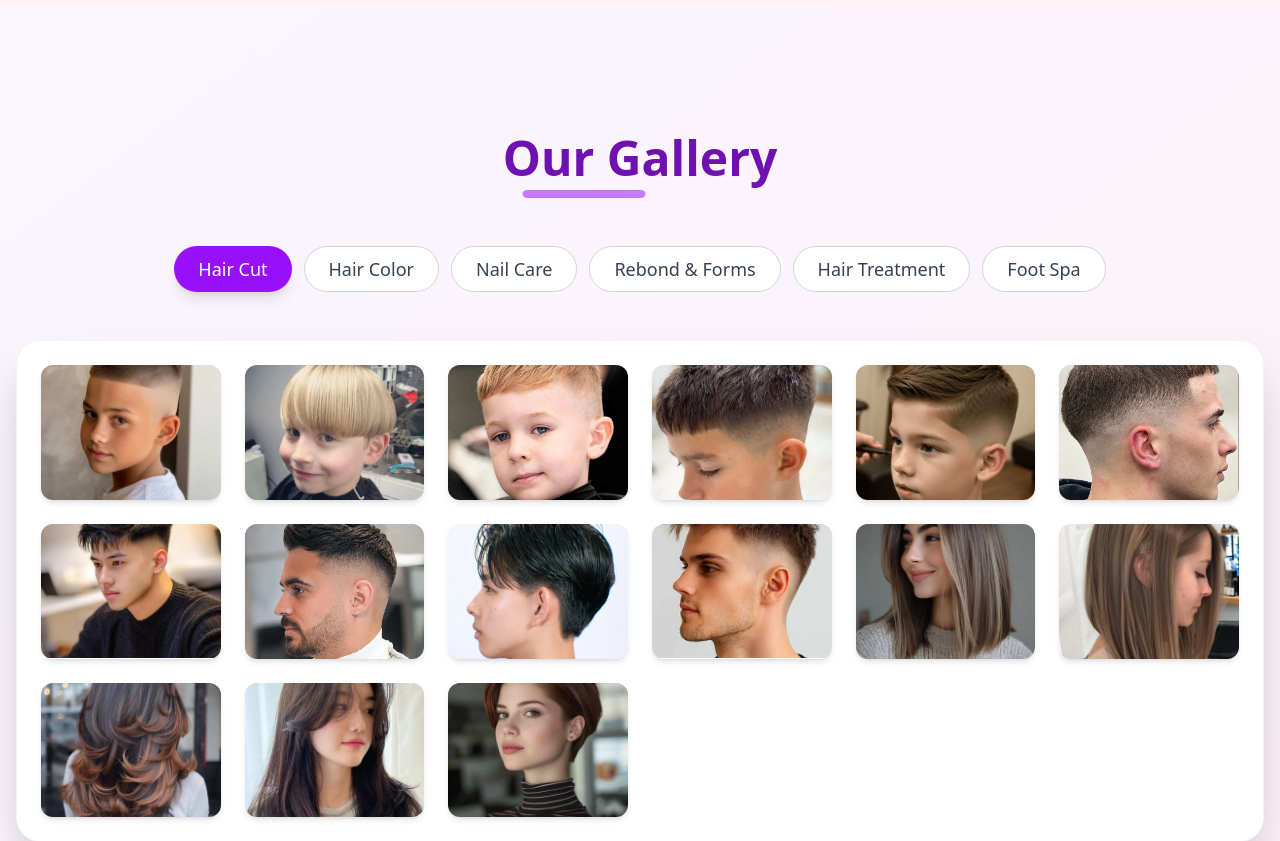
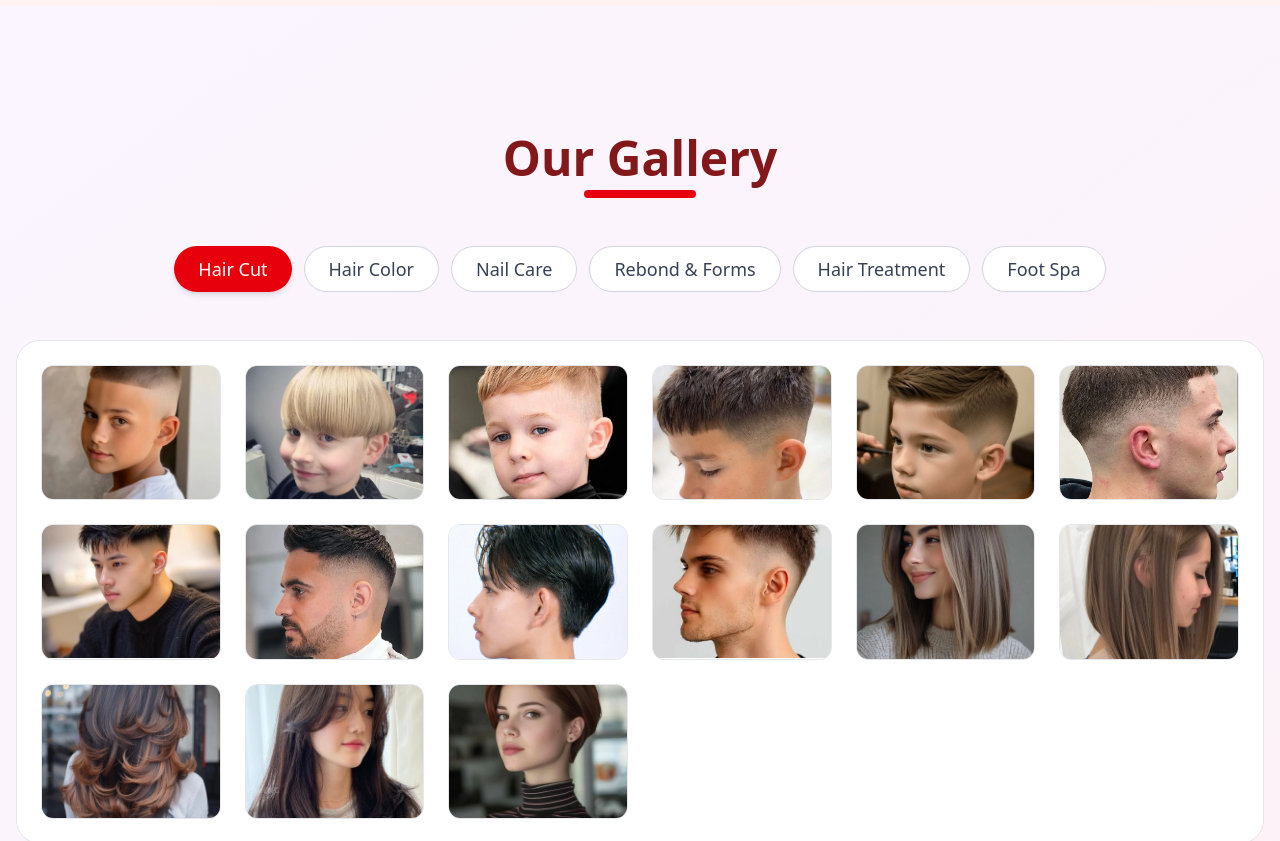
Before and after one commit to ryndngl/Salon_Website, a React (Vite) app: page / in a window 1280 px wide. Shown: the part 2200-3041 px from the top of the page. Built offline with nearby package versions, Linux system fonts and the light colour scheme.

Commit message:
Update Gallery: change to red theme, remove hover text, and flatten cards

```diff
--- a/src/components/Gallery.jsx
+++ b/src/components/Gallery.jsx
@@ -100,9 +100,9 @@ function Gallery() {
   return (
     <section id="gallery" className="py-12 sm:py-16 md:py-20 lg:py-32 bg-gradient-to-br from-purple-50 to-pink-50">
       <div className="container mx-auto px-4 text-center max-w-7xl">
-        <h2 className="text-3xl sm:text-4xl md:text-5xl font-extrabold text-purple-800 mb-8 sm:mb-10 md:mb-12 relative pb-4">
+        <h2 className="text-3xl sm:text-4xl md:text-5xl font-extrabold text-red-900 mb-8 sm:mb-10 md:mb-12 relative pb-4">
           <span className="relative z-10">Our Gallery</span>
-          <span className="absolute left-1/2 transform -translate-x-1/2 bottom-0 w-20 sm:w-24 md:w-28 h-2 bg-purple-500 rounded-full animate-pulse-light"></span>
+          <span className="absolute left-1/2 transform -translate-x-1/2 bottom-0 w-20 sm:w-24 md:w-28 h-2 bg-red-600 rounded-full"></span>
         </h2>
 
         {/* Category Filters */}
@@ -112,7 +112,7 @@ function Gallery() {
               key={cat}
               onClick={() => setFilter(cat)}
               className={`py-2 px-4 sm:px-5 md:px-6 rounded-full text-sm sm:text-base md:text-lg font-medium transition-all duration-300 ease-in-out
-                ${filter === cat ? "bg-purple-600 text-white shadow-lg hover:bg-purple-700" : "bg-white text-gray-700 border border-gray-300 hover:bg-gray-100"}`}
+                ${filter === cat ? "bg-red-600 text-white shadow-md hover:bg-red-700" : "bg-white text-gray-700 border border-gray-300 hover:bg-gray-100"}`}
             >
               {cat}
             </button>
@@ -120,27 +120,21 @@ function Gallery() {
         </div>
 
         {/* Image Grid */}
-        <div className="grid grid-cols-2 sm:grid-cols-3 md:grid-cols-4 lg:grid-cols-6 gap-3 sm:gap-4 md:gap-6 bg-white p-4 sm:p-5 md:p-6 rounded-2xl sm:rounded-3xl shadow-2xl border border-gray-100">
+        <div className="grid grid-cols-2 sm:grid-cols-3 md:grid-cols-4 lg:grid-cols-6 gap-3 sm:gap-4 md:gap-6 bg-white p-4 sm:p-5 md:p-6 rounded-2xl sm:rounded-3xl border border-gray-200">
           {filteredGalleryItems.length > 0 ? (
             filteredGalleryItems.map((item, index) => (
               <div
                 key={index}
-                className="relative rounded-lg sm:rounded-xl overflow-hidden shadow-md group cursor-pointer transform transition-transform duration-300 hover:scale-105 hover:shadow-xl"
+                className="relative rounded-lg sm:rounded-xl overflow-hidden border border-gray-200 group cursor-pointer transition-opacity duration-300 hover:opacity-80"
                 onClick={() => openLightbox(item)}
               >
-                <div className="w-full h-0 pb-[75%] relative bg-gray-200">
+                <div className="w-full h-0 pb-[75%] relative bg-gray-100">
                   <img
                     src={item.src}
-                    alt={item.alt || item.category}
-                    className="absolute inset-0 w-full h-full object-cover object-center transition-opacity duration-500 group-hover:opacity-80"
+                    alt={item.category}
+                    className="absolute inset-0 w-full h-full object-cover object-center"
                     loading="lazy"
                   />
-                </div>
-
-                <div className="absolute inset-0 bg-gradient-to-t from-black via-transparent to-transparent opacity-0 group-hover:opacity-100 transition-opacity duration-300 flex items-end p-2 sm:p-3 md:p-4">
-                  <p className="text-white text-sm sm:text-base md:text-lg font-semibold transform translate-y-full group-hover:translate-y-0 transition-transform duration-300">
-                    {item.alt || item.category}
-                  </p>
                 </div>
               </div>
             ))
@@ -151,37 +145,31 @@ function Gallery() {
           )}
         </div>
 
-        {/* Lightbox Modal - Mobile Optimized */}
+        {/* Lightbox Modal */}
         {lightboxOpen && selectedImage && (
           <div
             onClick={closeLightbox}
-            className="fixed inset-0 bg-black/80 flex justify-center items-center z-50 cursor-pointer p-2 sm:p-4"
+            className="fixed inset-0 bg-black/90 flex justify-center items-center z-50 cursor-pointer p-2 sm:p-4"
           >
-            <button
-              onClick={closeLightbox}
-              aria-label="Close image"
-              className="absolute top-2 right-2 sm:top-4 sm:right-4 text-white text-2xl sm:text-3xl font-bold hover:text-gray-300 transition z-50 w-10 h-10 sm:w-12 sm:h-12 flex items-center justify-center rounded-full hover:bg-white/10"
-            >
-              ✕
-            </button>
-
             <div
               onClick={(e) => e.stopPropagation()}
-              className="bg-transparent max-w-3xl w-full max-h-[90vh] sm:max-h-[85vh] md:max-h-[80vh] overflow-hidden relative cursor-default"
+              className="relative bg-transparent max-w-3xl w-full max-h-[90vh] overflow-hidden cursor-default"
             >
+              <button
+                onClick={closeLightbox}
+                aria-label="Close image"
+                className="absolute -top-3 -right-3 sm:-top-4 sm:-right-4 text-white text-3xl sm:text-4xl font-bold hover:text-gray-300 transition z-50 w-12 h-12 sm:w-14 sm:h-14 flex items-center justify-center rounded-full bg-gray-900/80 hover:bg-gray-800"
+              >
+                ✕
+              </button>
+
               <div className="flex justify-center items-center p-2 sm:p-4">
                 <img
                   src={selectedImage.src}
-                  alt={selectedImage.alt || selectedImage.category}
-                  className="w-full h-auto max-h-[80vh] sm:max-h-[75vh] object-contain rounded-lg"
+                  alt={selectedImage.category}
+                  className="w-full h-auto max-h-[85vh] object-contain rounded-lg"
                 />
               </div>
-
-              {selectedImage.alt && (
-                <div className="bg-red-900 text-white text-center p-2 sm:p-3 text-sm sm:text-base md:text-lg font-semibold select-none">
-                  {selectedImage.alt}
-                </div>
-              )}
             </div>
           </div>
         )}
```
